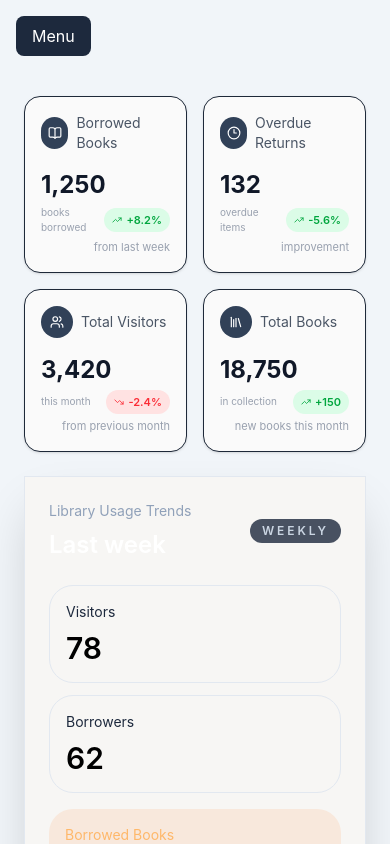
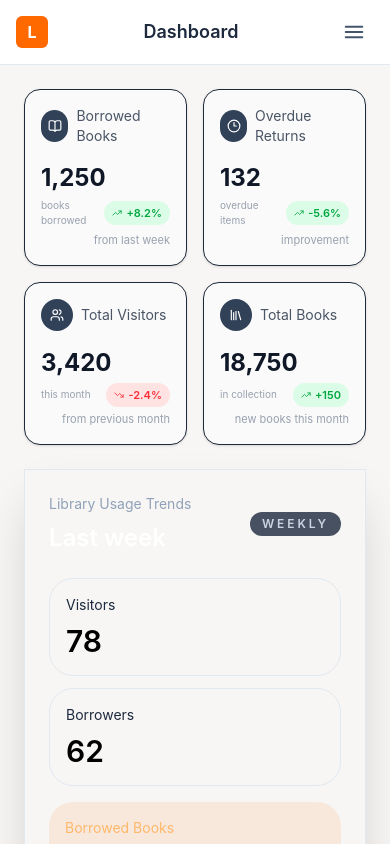
Before and after one commit to system-Barinda/LIBRA, a React (Vite) app: page / in a window 390 px wide. Shown: the top 844 px of the page. Built offline with nearby package versions, Linux system fonts and the light colour scheme.

Commit message:
done to update the mainlayout

```diff
--- a/src/layouts/MainLayout.tsx
+++ b/src/layouts/MainLayout.tsx
@@ -1,26 +1,29 @@
 import { useState } from "react";
 import { Outlet } from "react-router-dom";
+
 import Sidebar from "../components/Sidebar";
 
 export default function MainLayout() {
   const [showMobileMenu, setShowMobileMenu] = useState(false);
 
   return (
-    <div className="flex min-h-screen bg-slate-100">
+    <div className="flex min-h-screen bg-[#F7F6F4]">
       {/* Desktop Sidebar */}
-      <div className="hidden lg:block w-72 shrink-0">
+      <aside className="hidden lg:block w-72 shrink-0">
         <Sidebar />
-      </div>
+      </aside>
 
-      {/* Mobile Sidebar Overlay */}
+      {/* Mobile Sidebar */}
       {showMobileMenu && (
         <div className="fixed inset-0 z-50 lg:hidden">
+          {/* Backdrop */}
           <div
             className="absolute inset-0 bg-black/50"
             onClick={() => setShowMobileMenu(false)}
           />
 
-          <div className="relative w-72 h-full">
+          {/* Sidebar Drawer */}
+          <div className="relative h-full w-72 max-w-[85vw]">
             <Sidebar
               isMobile={true}
               closeMenu={() => setShowMobileMenu(false)}
@@ -30,19 +33,51 @@ export default function MainLayout() {
       )}
 
       {/* Main Content */}
-      <main className="flex-1 overflow-auto">
-        {/* Mobile Menu Button */}
-        <div className="lg:hidden p-4">
+      <div className="flex-1 flex flex-col min-w-0">
+        {/* Mobile Header */}
+        <header className="lg:hidden sticky top-0 z-40 bg-white border-b">
+          <div className="flex items-center justify-between px-4 py-3">
+            {/* Logo */}
+            <div className="flex items-center">
+              <div className="flex h-8 w-8 items-center justify-center rounded-md bg-orange-500 text-white font-bold">
+                L
+              </div>
+            </div>
+
+            {/* Page Title */}
+            <h1 className="text-lg font-semibold text-slate-800">
+              Dashboard
+            </h1>
+
+            {/* Menu Button */}
             <button
               onClick={() => setShowMobileMenu(true)}
-            className="rounded-lg bg-slate-800 px-4 py-2 text-white"
+              className="rounded-lg p-2 text-slate-600 hover:bg-slate-100"
+              aria-label="Open menu"
             >
-            Menu
+              <svg
+                xmlns="http://www.w3.org/2000/svg"
+                fill="none"
+                viewBox="0 0 24 24"
+                strokeWidth={2}
+                stroke="currentColor"
+                className="h-6 w-6"
+              >
+                <path
+                  strokeLinecap="round"
+                  strokeLinejoin="round"
+                  d="M3.75 6.75h16.5M3.75 12h16.5m-16.5 5.25h16.5"
+                />
+              </svg>
             </button>
           </div>
+        </header>
 
+        {/* Page Content */}
+        <main className="flex-1 overflow-auto">
           <Outlet />
         </main>
       </div>
+    </div>
   );
 }
```
Lines whose indentation alone changed are shown as unchanged.
